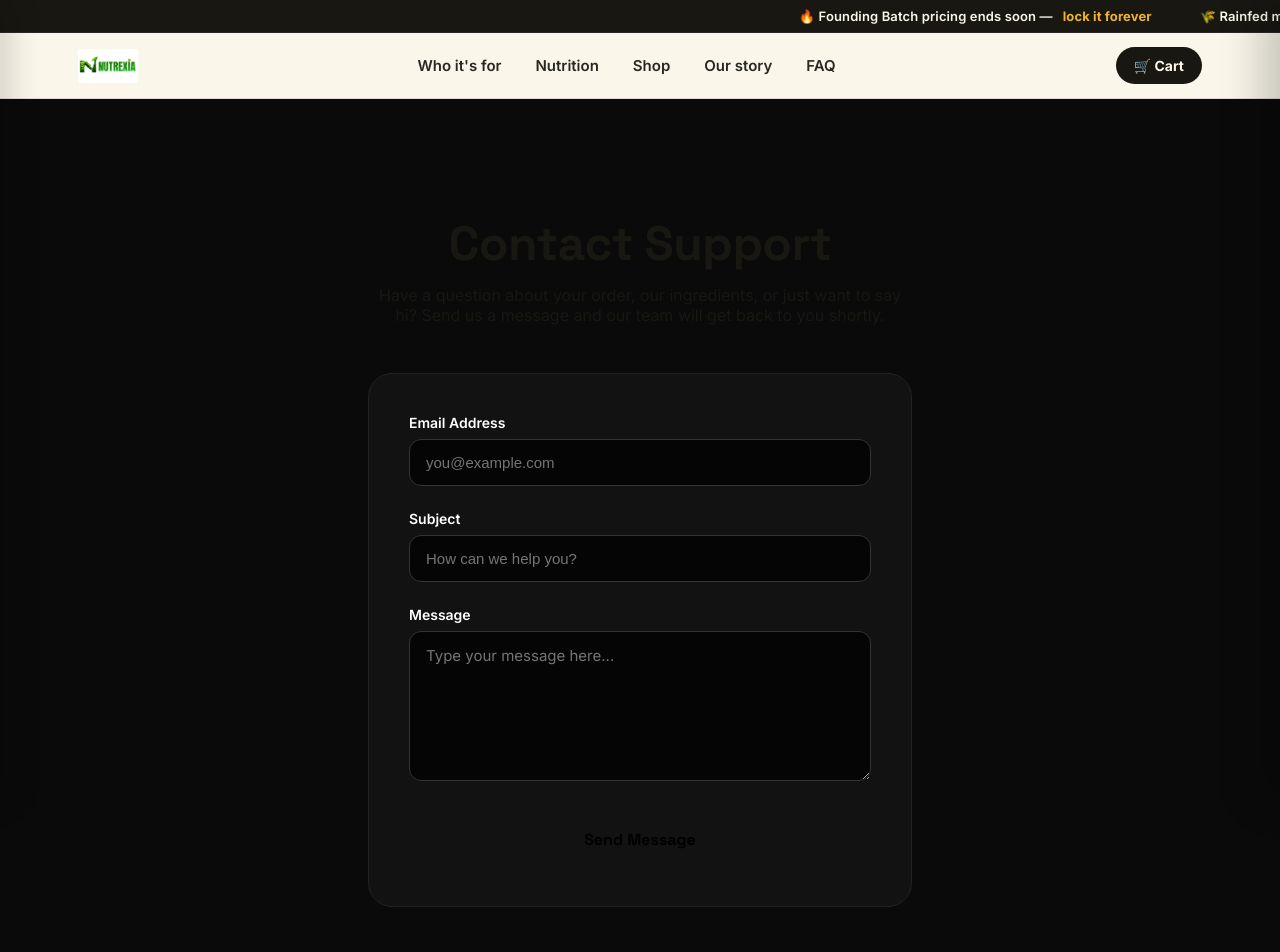
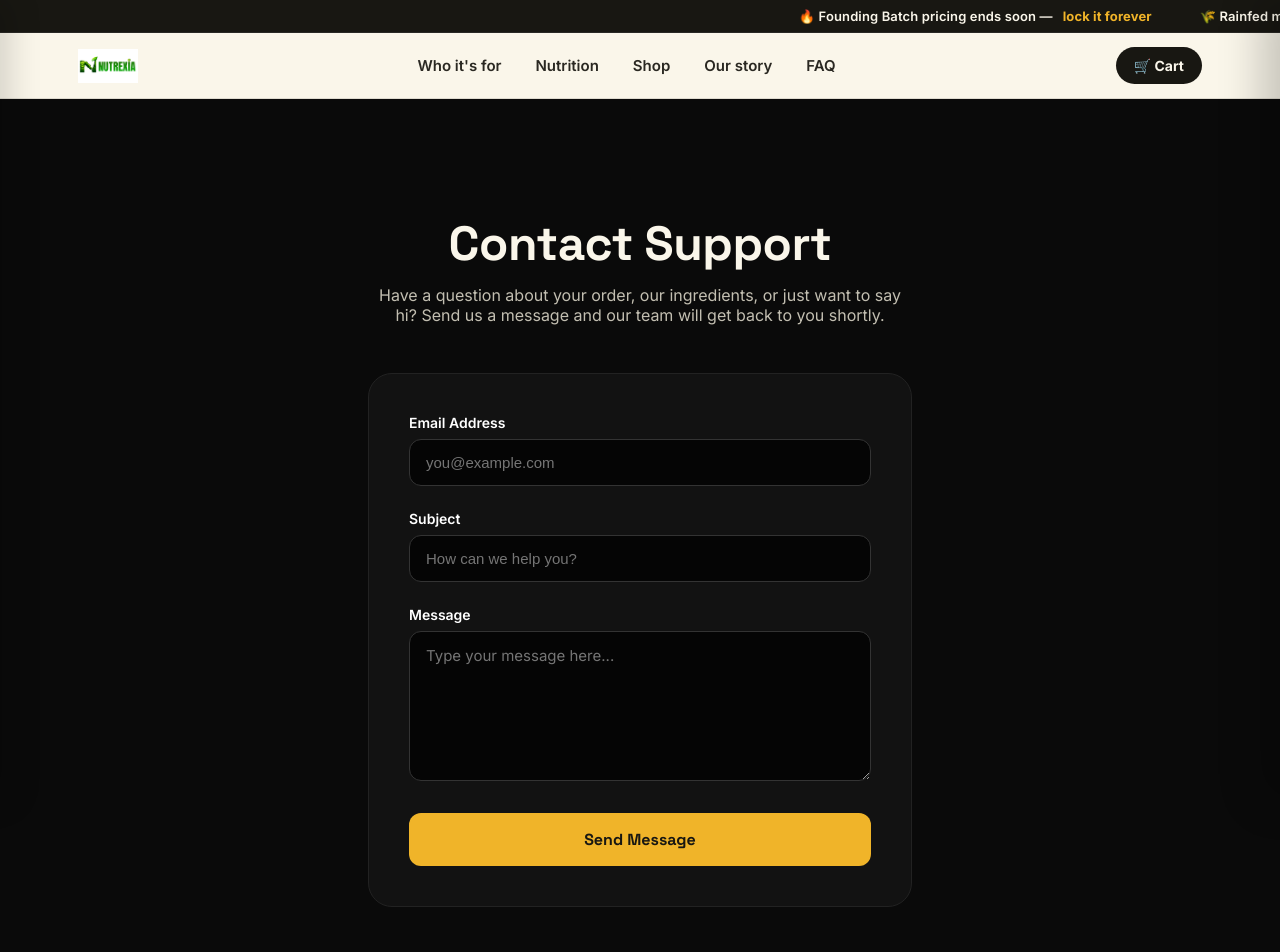
Before and after one commit to idealersb2b-svg/nutrexia, a Next.js app: page /contact in a window 1280 px wide. Shown: the top 952 px of the page. Built offline with nearby package versions, Linux system fonts and the light colour scheme.

Commit message:
style(storefront): fix contact form text visibility and button background color using correct css variables

```diff
--- a/src/app/(storefront)/contact/page.tsx
+++ b/src/app/(storefront)/contact/page.tsx
@@ -24,18 +24,18 @@ export default function ContactPage() {
   return (
     <div style={{ background: '#0a0a0a', minHeight: '80vh', paddingTop: '120px', paddingBottom: '120px' }}>
       <div className="wrap" style={{ maxWidth: '600px', margin: '0 auto' }}>
-        <h1 style={{ fontFamily: 'var(--font-space)', fontSize: '48px', marginBottom: '16px', textAlign: 'center' }}>Contact Support</h1>
-        <p style={{ color: 'var(--text-secondary)', textAlign: 'center', marginBottom: '48px' }}>
+        <h1 style={{ fontFamily: 'var(--font-space)', fontSize: '48px', marginBottom: '16px', textAlign: 'center', color: 'var(--cream)' }}>Contact Support</h1>
+        <p style={{ color: 'var(--cream-2)', textAlign: 'center', marginBottom: '48px', opacity: 0.8 }}>
           Have a question about your order, our ingredients, or just want to say hi? Send us a message and our team will get back to you shortly.
         </p>
 
         {status === 'success' ? (
-          <div style={{ background: 'rgba(163, 230, 53, 0.1)', border: '1px solid var(--primary)', borderRadius: '16px', padding: '40px', textAlign: 'center' }}>
-            <svg fill="none" viewBox="0 0 24 24" strokeWidth="2" stroke="var(--primary)" style={{ width: '48px', height: '48px', margin: '0 auto 16px' }}>
+          <div style={{ background: 'rgba(240, 180, 41, 0.1)', border: '1px solid var(--gold)', borderRadius: '16px', padding: '40px', textAlign: 'center' }}>
+            <svg fill="none" viewBox="0 0 24 24" strokeWidth="2" stroke="var(--gold)" style={{ width: '48px', height: '48px', margin: '0 auto 16px' }}>
               <path strokeLinecap="round" strokeLinejoin="round" d="M9 12.75L11.25 15 15 9.75M21 12a9 9 0 11-18 0 9 9 0 0118 0z" />
             </svg>
             <h2 style={{ fontFamily: 'var(--font-space)', fontSize: '24px', marginBottom: '8px', color: '#fff' }}>Message Sent!</h2>
-            <p style={{ color: 'var(--text-secondary)' }}>
+            <p style={{ color: 'var(--cream-2)' }}>
               We've received your ticket. Our support team will reply to your email address soon.
             </p>
           </div>
@@ -86,8 +86,8 @@ export default function ContactPage() {
               type="submit"
               disabled={status === 'loading'}
               style={{
-                background: 'var(--primary)',
-                color: '#000',
+                background: 'var(--gold)',
+                color: 'var(--char)',
                 border: 'none',
                 padding: '16px',
                 borderRadius: '12px',
```
